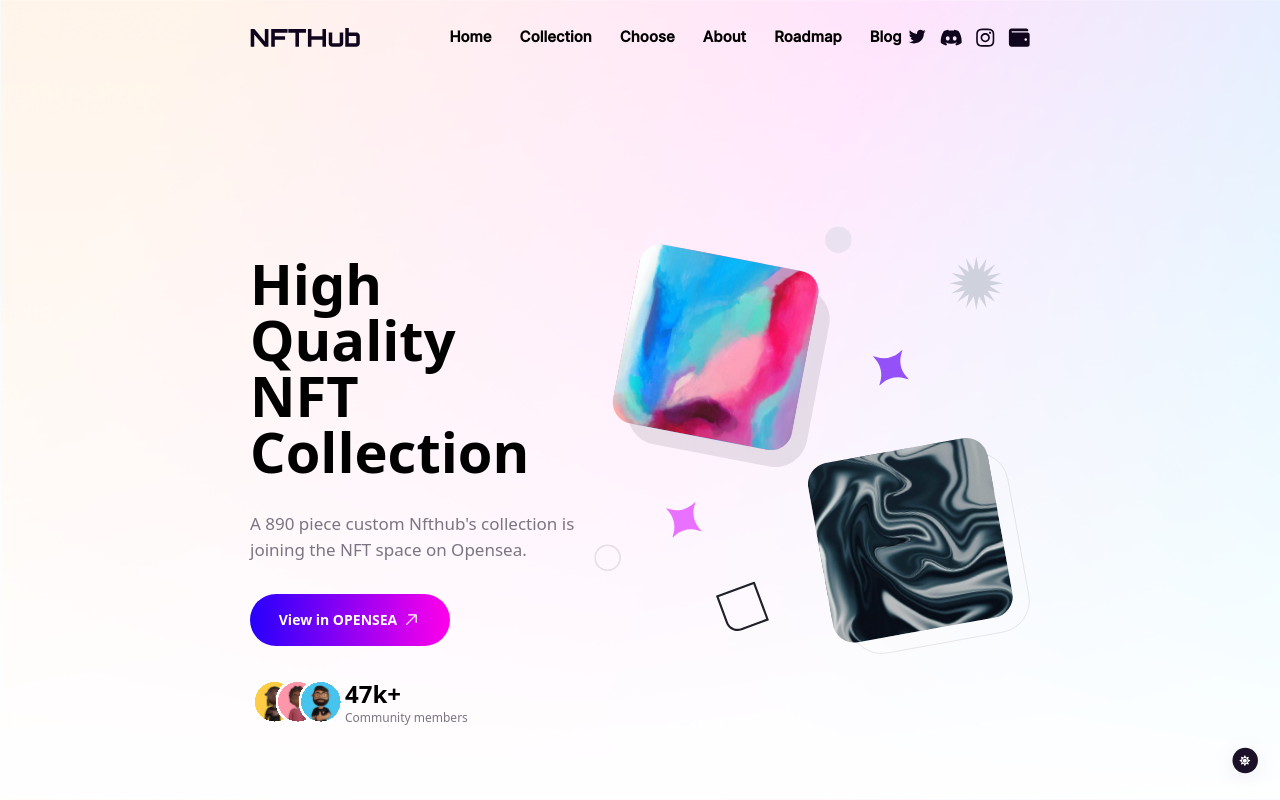
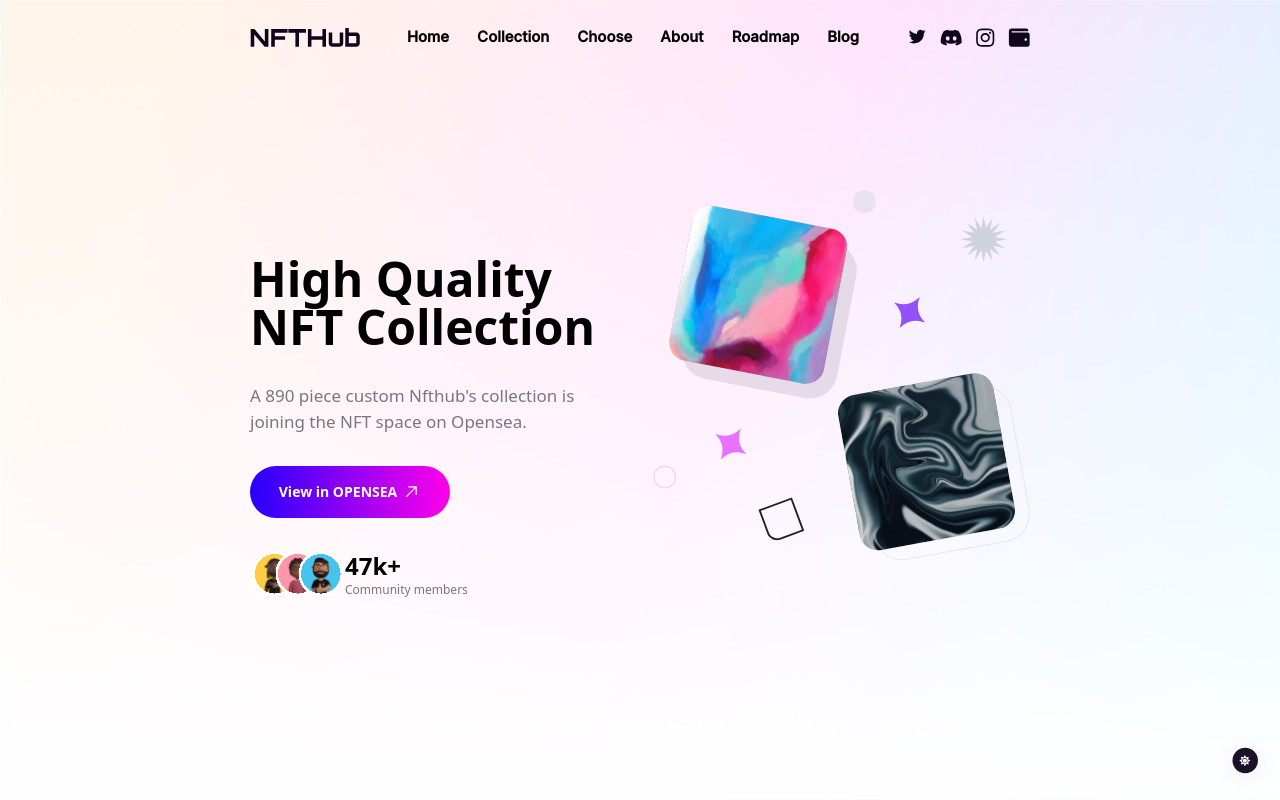
Before and after one commit to nosairabor/nft-hub-frontend, a Next.js app: page / in a window 1280 px wide. Shown: the top 800 px of the page. Built offline with nearby package versions, Linux system fonts and the light colour scheme.

Commit message:
adjusted some font sizes and margins for 1280*800 screen resolution sizes

```diff
--- a/src/components/desktopNavbar.jsx
+++ b/src/components/desktopNavbar.jsx
@@ -72,7 +72,7 @@ const DesktopNavbar = () => {
                         className="w-[110px] h-[35px]"
                     />
                 </div>
-                <div className="ml-[85px] font-bold flex gap-x-7 text-[15px]">
+                <div className="ml-[85px] font-bold flex gap-x-7 text-[15px] smallLaptopNavMargin">
                     {links.map((items) => (
                         <div className="" key={items.id}>
                             <Link href={items.link}>{items.text}</Link>
--- a/src/pages/index.js
+++ b/src/pages/index.js
@@ -109,7 +109,7 @@ export default function Home() {
           <div className="flex justify-center ">
             <div className="flex justify-between 2xl:max-w-[980px] pt-[140px] w-full">
               <div className="space-y-8">
-                <div className="leading-[1.0] text-[56px] font-bold">
+                <div className="leading-[1.0] text-[56px] smallLaptopScreenText font-bold">
                   <p className="">High Quality</p>
                   <p className="">NFT Collection</p>
                 </div>
@@ -126,7 +126,7 @@ export default function Home() {
                       sizes="100vw"
                       src='/images/avatarList.svg'
                       alt=""
-                      className="w-[95px] h-[47px]"
+                      className="w-[95px] h-[47px] "
                     />
                   </div>
                   <div className="flex flex-col">
@@ -144,7 +144,7 @@ export default function Home() {
                   sizes="100vw"
                   src='/images/hero-illustration.svg'
                   alt=""
-                  className="h-[500px] w-auto"
+                  className="h-[480px] w-auto smallLaptopScreenImage"
                 />
               </div>
             </div>
@@ -675,7 +675,7 @@ export default function Home() {
             </div>
           </div>
 
-          <div className="flex justify-between items-center 2xl:max-w-[980px] w-full">
+          <div className="flex justify-between items-center w-full">
               <p className="text-xs text-secondary">Copyright © 2023 Nfthub All Rights Reserved.</p>
               <div className="flex gap-x-12 text-xs text-secondary">
                 <p>Privacy policy</p>
--- a/src/styles/globals.css
+++ b/src/styles/globals.css
@@ -26,3 +26,15 @@
 .choose-us:nth-child(even) {
     margin-top: 30px;
 }
+
+@media (min-width: 1280px) and (max-width: 1350px) {
+    .smallLaptopScreenText {
+      font-size: 48px;
+    }
+    .smallLaptopScreenImage {
+        height: 370px
+    }
+    .smallLaptopNavMargin {
+        margin-left: 0px;
+    }
+}
```
